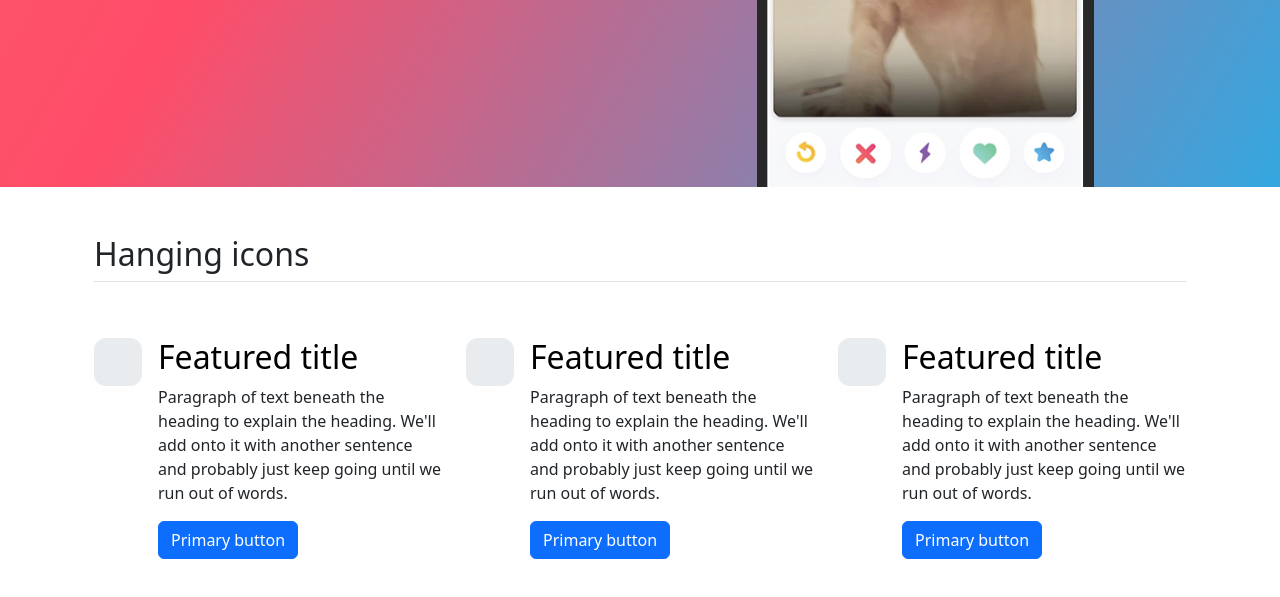
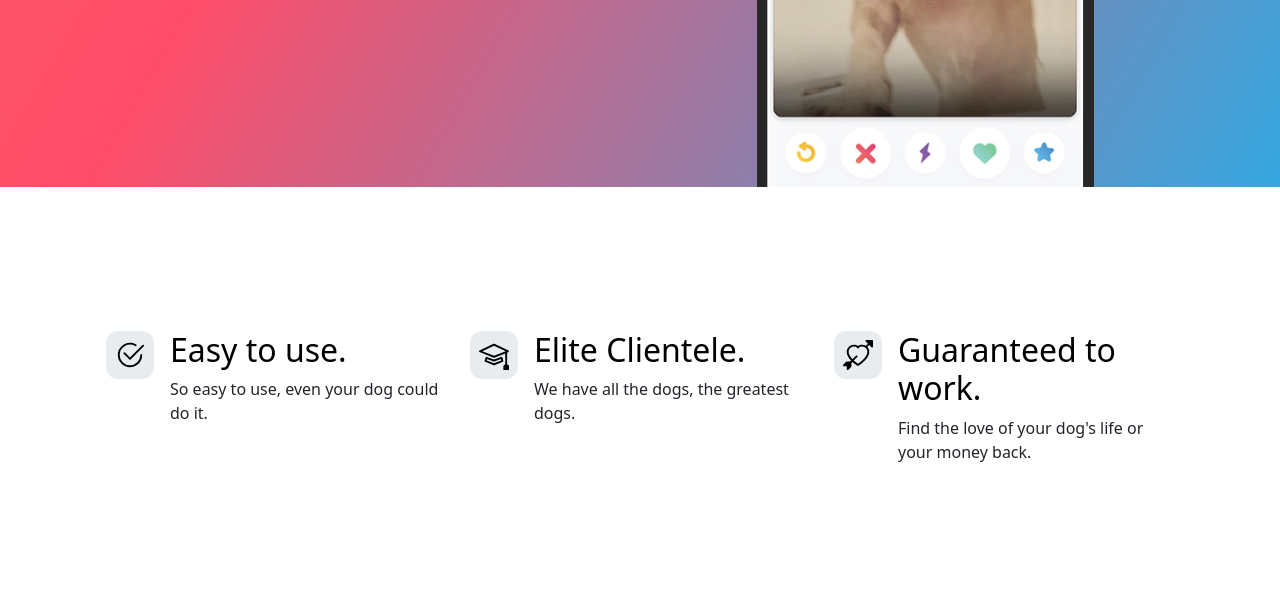
Before and after one commit to singlesri/Web_Devlopment, a plain HTML site: page 11.3 TinDog Project/index.html in a window 1280 px wide. Shown: the part 503-1100 px from the top of the page. After the commit the page ends 1079 px from the top, so only its background shows below. Drawn offline with nearby package versions, Linux system fonts and the light colour scheme.

Commit message:
features

```diff
--- a/11.3 TinDog Project/index.html
+++ b/11.3 TinDog Project/index.html
@@ -42,45 +42,49 @@
   </section>
   <!-- Features -->
   <section id="features">
+    <div class="container mt-5">
     <div class="container px-4 py-5" id="hanging-icons">
-    <h2 class="pb-2 border-bottom">Hanging icons</h2>
     <div class="row g-4 py-5 row-cols-1 row-cols-lg-3">
       <div class="col d-flex align-items-start">
         <div class="icon-square text-body-emphasis bg-body-secondary d-inline-flex align-items-center justify-content-center fs-4 flex-shrink-0 me-3">
-          <svg class="bi" width="1em" height="1em"><use xlink:href="#toggles2"></use></svg>
+          <svg xmlns="http://www.w3.org/2000/svg" height="30" fill="currentColor" class="bi bi-check2-circle" viewBox="0 0 16 16">
+            <path d="M2.5 8a5.5 5.5 0 0 1 8.25-4.764.5.5 0 0 0 .5-.866A6.5 6.5 0 1 0 14.5 8a.5.5 0 0 0-1 0 5.5 5.5 0 1 1-11 0z" />
+            <path d="M15.354 3.354a.5.5 0 0 0-.708-.708L8 9.293 5.354 6.646a.5.5 0 1 0-.708.708l3 3a.5.5 0 0 0 .708 0l7-7z" />
+          </svg>
         </div>
         <div>
-          <h3 class="fs-2 text-body-emphasis">Featured title</h3>
-          <p>Paragraph of text beneath the heading to explain the heading. We'll add onto it with another sentence and probably just keep going until we run out of words.</p>
-          <a href="#" class="btn btn-primary">
-            Primary button
-          </a>
+          <h3 class="fs-2 text-body-emphasis">Easy to use.</h3>
+          <p>So easy to use, even your dog could do it.</p>
         </div>
       </div>
       <div class="col d-flex align-items-start">
         <div class="icon-square text-body-emphasis bg-body-secondary d-inline-flex align-items-center justify-content-center fs-4 flex-shrink-0 me-3">
-          <svg class="bi" width="1em" height="1em"><use xlink:href="#cpu-fill"></use></svg>
+          <svg xmlns="http://www.w3.org/2000/svg" height="30" fill="currentColor" class="bi bi-mortarboard" viewBox="0 0 16 16">
+            <path
+              d="M8.211 2.047a.5.5 0 0 0-.422 0l-7.5 3.5a.5.5 0 0 0 .025.917l7.5 3a.5.5 0 0 0 .372 0L14 7.14V13a1 1 0 0 0-1 1v2h3v-2a1 1 0 0 0-1-1V6.739l.686-.275a.5.5 0 0 0 .025-.917l-7.5-3.5ZM8 8.46 1.758 5.965 8 3.052l6.242 2.913L8 8.46Z" />
+            <path
+              d="M4.176 9.032a.5.5 0 0 0-.656.327l-.5 1.7a.5.5 0 0 0 .294.605l4.5 1.8a.5.5 0 0 0 .372 0l4.5-1.8a.5.5 0 0 0 .294-.605l-.5-1.7a.5.5 0 0 0-.656-.327L8 10.466 4.176 9.032Zm-.068 1.873.22-.748 3.496 1.311a.5.5 0 0 0 .352 0l3.496-1.311.22.748L8 12.46l-3.892-1.556Z" />
+          </svg>
         </div>
         <div>
-          <h3 class="fs-2 text-body-emphasis">Featured title</h3>
-          <p>Paragraph of text beneath the heading to explain the heading. We'll add onto it with another sentence and probably just keep going until we run out of words.</p>
-          <a href="#" class="btn btn-primary">
-            Primary button
-          </a>
+          <h3 class="fs-2 text-body-emphasis">Elite Clientele.</h3>
+          <p>We have all the dogs, the greatest dogs.</p>
         </div>
       </div>
       <div class="col d-flex align-items-start">
         <div class="icon-square text-body-emphasis bg-body-secondary d-inline-flex align-items-center justify-content-center fs-4 flex-shrink-0 me-3">
-          <svg class="bi" width="1em" height="1em"><use xlink:href="#tools"></use></svg>
+          <svg xmlns="http://www.w3.org/2000/svg" height="30" fill="currentColor" class="bi bi-arrow-through-heart"
+            viewBox="0 0 16 16">
+            <path fill-rule="evenodd"
+              d="M2.854 15.854A.5.5 0 0 1 2 15.5V14H.5a.5.5 0 0 1-.354-.854l1.5-1.5A.5.5 0 0 1 2 11.5h1.793l.53-.53c-.771-.802-1.328-1.58-1.704-2.32-.798-1.575-.775-2.996-.213-4.092C3.426 2.565 6.18 1.809 8 3.233c1.25-.98 2.944-.928 4.212-.152L13.292 2 12.147.854A.5.5 0 0 1 12.5 0h3a.5.5 0 0 1 .5.5v3a.5.5 0 0 1-.854.354L14 2.707l-1.006 1.006c.236.248.44.531.6.845.562 1.096.585 2.517-.213 4.092-.793 1.563-2.395 3.288-5.105 5.08L8 13.912l-.276-.182a21.86 21.86 0 0 1-2.685-2.062l-.539.54V14a.5.5 0 0 1-.146.354l-1.5 1.5Zm2.893-4.894A20.419 20.419 0 0 0 8 12.71c2.456-1.666 3.827-3.207 4.489-4.512.679-1.34.607-2.42.215-3.185-.817-1.595-3.087-2.054-4.346-.761L8 4.62l-.358-.368c-1.259-1.293-3.53-.834-4.346.761-.392.766-.464 1.845.215 3.185.323.636.815 1.33 1.519 2.065l1.866-1.867a.5.5 0 1 1 .708.708L5.747 10.96Z" />
+          </svg>
         </div>
         <div>
-          <h3 class="fs-2 text-body-emphasis">Featured title</h3>
-          <p>Paragraph of text beneath the heading to explain the heading. We'll add onto it with another sentence and probably just keep going until we run out of words.</p>
-          <a href="#" class="btn btn-primary">
-            Primary button
-          </a>
+          <h3 class="fs-2 text-body-emphasis">Guaranteed to work.</h3>
+          <p>Find the love of your dog's life or your money back.</p>
         </div>
       </div>
+    </div>
     </div>
   </div>
   </section>
```
